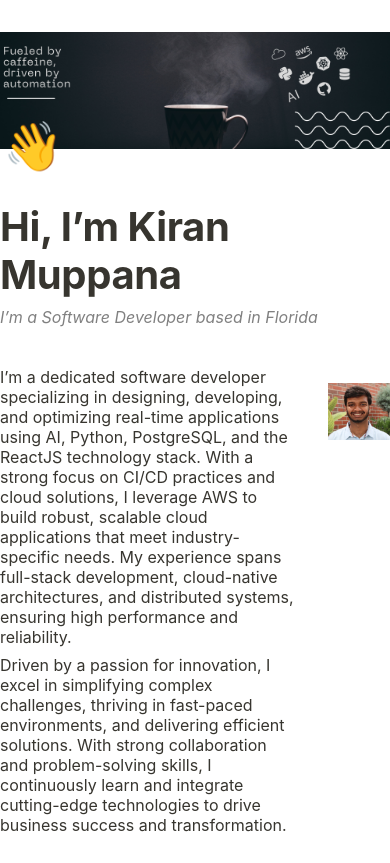
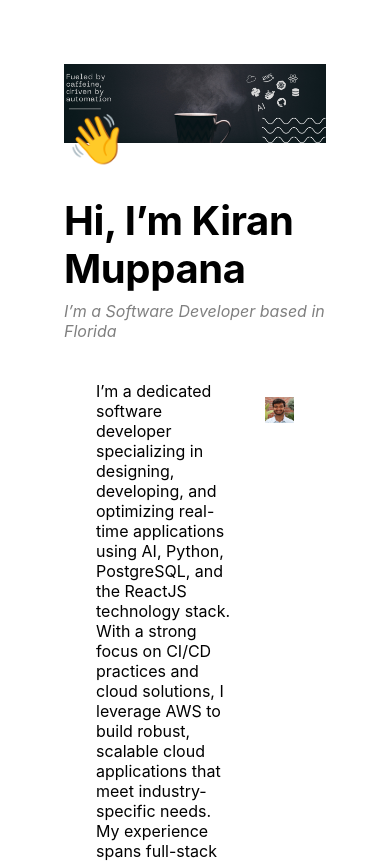
Before and after one commit to sairamkiran9/myportfolio, a React (Create React App) app: page / in a window 390 px wide. Shown: the top 863 px of the page. Built offline with nearby package versions, Linux system fonts and the light colour scheme.

Commit message:
fix spacing on mobile ui

```diff
--- a/src/components/Profile.js
+++ b/src/components/Profile.js
@@ -18,7 +18,7 @@ const Profile = () => {
             </div>
             <div className="column">
                 <figure className="image"><a
-                    href="profile.png"><img
+                    href={`${process.env.PUBLIC_URL}/profile.png`}><img
                         src="profile.png" /></a>
                 </figure>
             </div>
--- a/src/index.css
+++ b/src/index.css
@@ -11,7 +11,7 @@ html {
 
 html,
 body {
-    margin: 0;
+    margin: 2em;
     font-family: -apple-system, BlinkMacSystemFont, 'Segoe UI', 'Roboto', 'Oxygen',
         'Ubuntu', 'Cantarell', 'Fira Sans', 'Droid Sans', 'Helvetica Neue',
         sans-serif;
@@ -22,14 +22,6 @@ body {
 code {
     font-family: source-code-pro, Menlo, Monaco, Consolas, 'Courier New',
         monospace;
-}
-
-@media only screen {
-    body {
-        margin: 2em auto;
-        max-width: 1000px;
-        color: rgb(55, 53, 47);
-    }
 }
 
 a,
--- a/src/styles/ContactTemplate.css
+++ b/src/styles/ContactTemplate.css
@@ -38,7 +38,7 @@
     /* margin: 5px 0; */
 }
 
-@media (max-width: 768px) {
+@media (max-width: 650px) {
     .contact-cards {
         flex-direction: column;
     }
```
